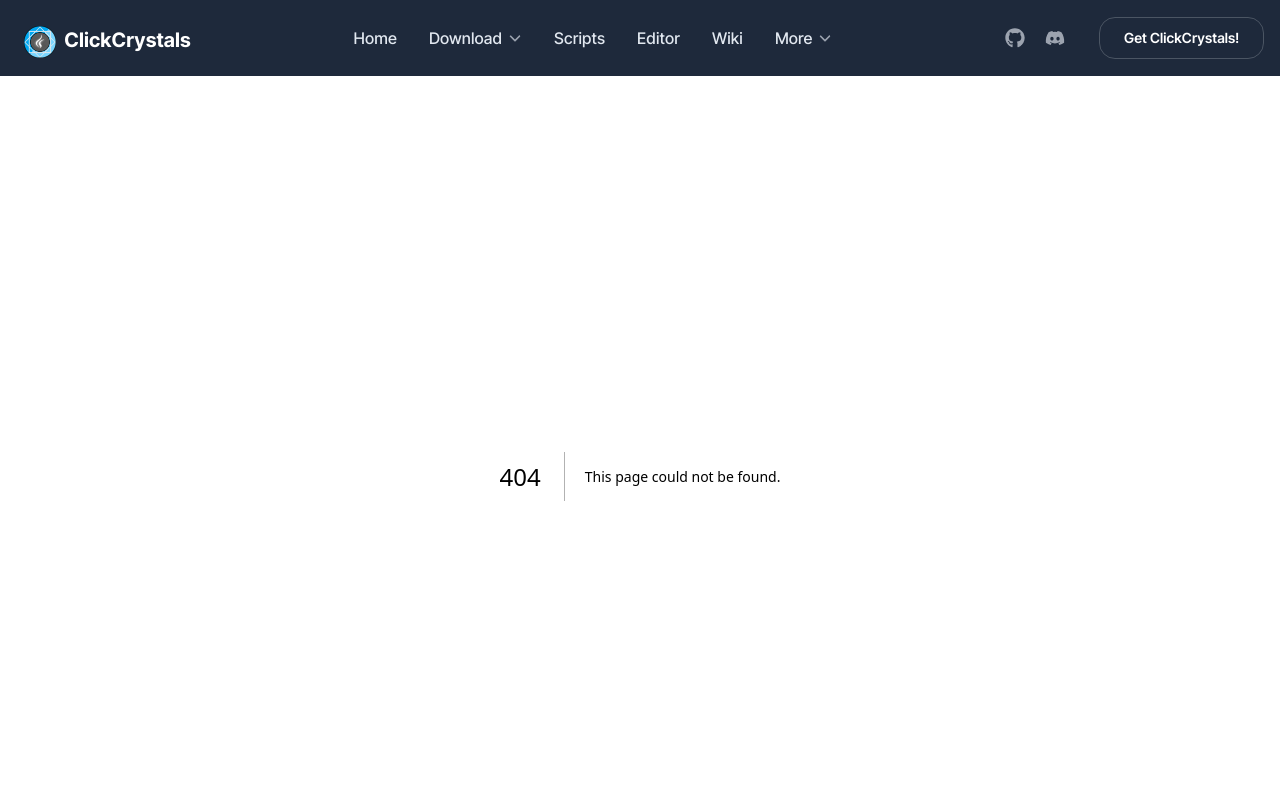
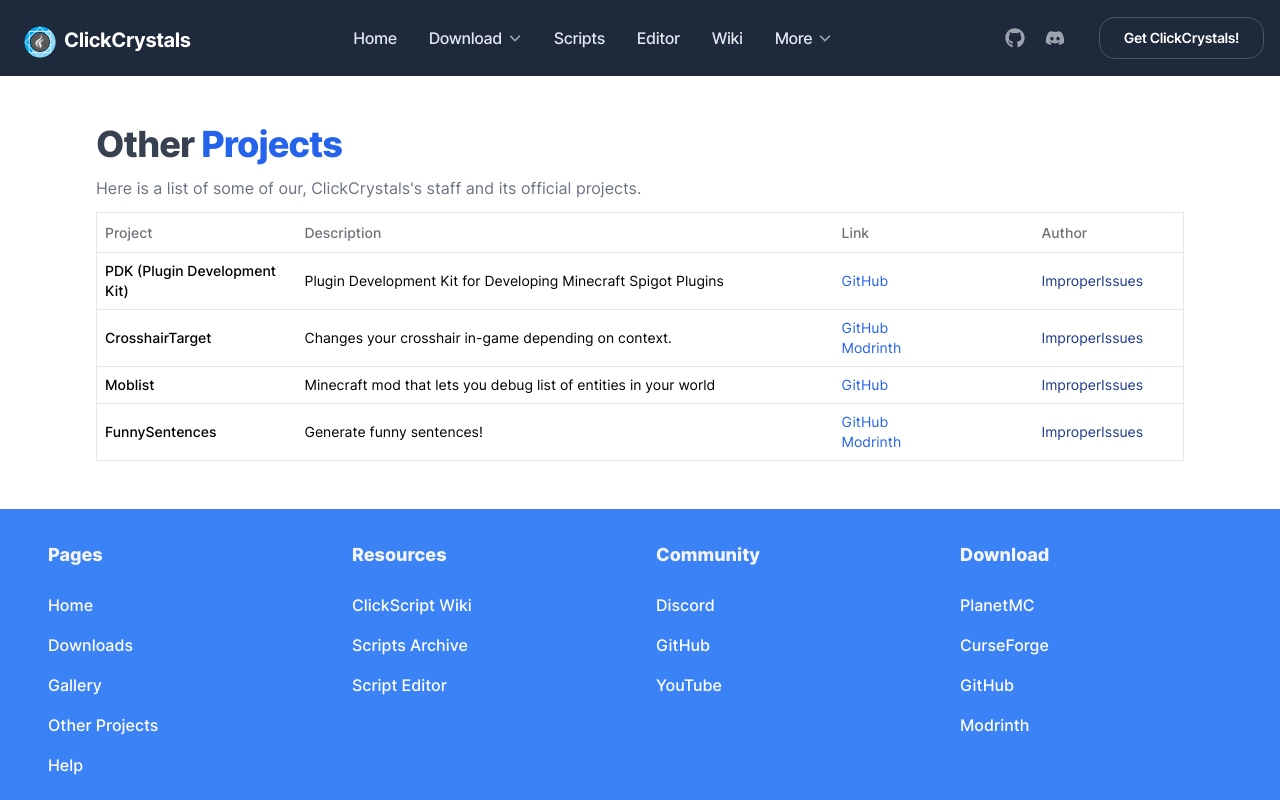
Before and after one commit to thetrouper/clickcrystals.xyz, a Next.js app: page /projects in a window 1280 px wide. Before the commit this address had no page. Shown: the top 800 px of the page. Built offline with nearby package versions, Linux system fonts and the light colour scheme.

Commit message:
WIP other projects

```diff
--- /dev/null
+++ b/app/projects/page.tsx
@@ -0,0 +1,21 @@
+import Projects from "@/components/Sections/projects/Projects";
+
+export default function OtherProjects() {
+  return (
+    <>
+      <main className="my-12 mx-6 md:mx-24">
+        <div className="py-0">
+          <div className="text-left">
+            <h1 className="text-gray-700 tracking-tight leading-[1.3] font-extrabold text-2xl md:text-3xl lg:text-4xl">
+              Other <span className="text-blue-600">Projects</span>
+            </h1>
+            <p className="text-gray-500 font-normal max-w-4xl my-3">
+              Here is a list of some of our, ClickCrystals's staff and its official projects.
+            </p>
+          </div>
+        </div>
+        <Projects />
+      </main>
+    </>
+  );
+}
--- /dev/null
+++ b/components/Sections/projects/Projects.tsx
@@ -0,0 +1,89 @@
+import {
+  Table,
+  TableBody,
+  TableCell,
+  TableHead,
+  TableHeader,
+  TableRow,
+} from "@/components/ui/table"
+import Link from "next/link";
+
+const authors = {
+  "ImproperIssues": "https://github.com/itzispyder"
+}
+
+const projects = [
+  {
+    name: "PDK (Plugin Development Kit)",
+    description: "Plugin Development Kit for Developing Minecraft Spigot Plugins",
+    links: {
+      "GitHub": "https://github.com/ItziSpyder/pdk",
+    },
+    author: "ImproperIssues",
+  },
+  {
+    name: "CrosshairTarget",
+    description: "Changes your crosshair in-game depending on context.",
+    links: {
+      "GitHub": "https://github.com/ItziSpyder/CrosshairTarget",
+      "Modrinth": "https://modrinth.com/mod/crosshairtarget",
+    },
+    author: "ImproperIssues",
+  },
+  {
+    name: "Moblist",
+    description: "Minecraft mod that lets you debug list of entities in your world",
+    links: {
+      "GitHub": "https://github.com/ItziSpyder/mobslist",
+    },
+    author: "ImproperIssues",
+  },
+  {
+    name: "FunnySentences",
+    description: "Generate funny sentences!",
+    links: {
+      "GitHub": 'https://github.com/ItziSpyder/FunnySentences',
+      'Modrinth': 'https://modrinth.com/mod/funnysentences',
+    },
+    author: "ImproperIssues",
+  }
+];
+
+export default function Projects() {
+  return (
+    <>
+      <Table className="border">
+        <TableHeader>
+          <TableRow>
+            <TableHead className="w-[200px]">Project</TableHead>
+            <TableHead>Description</TableHead>
+            <TableHead className="w-[200px]">Link</TableHead>
+            <TableHead className="w-[150px]">Author</TableHead>
+          </TableRow>
+        </TableHeader>
+        <TableBody>
+          {projects.map((project, index) => (
+            <TableRow key={index}>
+              <TableCell className="font-medium">{project.name}</TableCell>
+              <TableCell>{project.description}</TableCell>
+              <TableCell>
+                {Object.entries(project.links).map(([label, link], linkIndex) => (
+                  <div key={linkIndex}>
+                    <Link href={link} target="_blank" rel="noopener noreferrer" className="text-blue-600">
+                      {label}
+                    </Link>{" "}
+                  </div>
+                ))}
+              </TableCell>
+              <TableCell>
+                <Link href={authors[project.author as keyof typeof authors]} target="_blank" rel="noopener noreferrer" className="text-blue-900">
+                  {project.author}
+                </Link>{" "}
+              </TableCell>
+            </TableRow>
+          ))}
+        </TableBody>
+      </Table>
+    </>
+  )
+}
--- /dev/null
+++ b/components/ui/table.tsx
@@ -0,0 +1,120 @@
+import * as React from "react"
+
+import { cn } from "@/lib/utils"
+
+const Table = React.forwardRef<
+  HTMLTableElement,
+  React.HTMLAttributes<HTMLTableElement>
+>(({ className, ...props }, ref) => (
+  <div className="relative w-full overflow-auto">
+    <table
+      ref={ref}
+      className={cn("w-full caption-bottom text-sm", className)}
+      {...props}
+    />
+  </div>
+))
+Table.displayName = "Table"
+
+const TableHeader = React.forwardRef<
+  HTMLTableSectionElement,
+  React.HTMLAttributes<HTMLTableSectionElement>
+>(({ className, ...props }, ref) => (
+  <thead ref={ref} className={cn("[&_tr]:border-b", className)} {...props} />
+))
+TableHeader.displayName = "TableHeader"
+
+const TableBody = React.forwardRef<
+  HTMLTableSectionElement,
+  React.HTMLAttributes<HTMLTableSectionElement>
+>(({ className, ...props }, ref) => (
+  <tbody
+    ref={ref}
+    className={cn("[&_tr:last-child]:border-0", className)}
+    {...props}
+  />
+))
+TableBody.displayName = "TableBody"
+
+const TableFooter = React.forwardRef<
+  HTMLTableSectionElement,
+  React.HTMLAttributes<HTMLTableSectionElement>
+>(({ className, ...props }, ref) => (
+  <tfoot
+    ref={ref}
+    className={cn(
+      "border-t bg-zinc-100/50 font-medium [&>tr]:last:border-b-0 dark:bg-zinc-800/50",
+      className
+    )}
+    {...props}
+  />
+))
+TableFooter.displayName = "TableFooter"
+
+const TableRow = React.forwardRef<
+  HTMLTableRowElement,
+  React.HTMLAttributes<HTMLTableRowElement>
+>(({ className, ...props }, ref) => (
+  <tr
+    ref={ref}
+    className={cn(
+      "border-b transition-colors hover:bg-zinc-100/50 data-[state=selected]:bg-zinc-100 dark:hover:bg-zinc-800/50 dark:data-[state=selected]:bg-zinc-800",
+      className
+    )}
+    {...props}
+  />
+))
+TableRow.displayName = "TableRow"
+
+const TableHead = React.forwardRef<
+  HTMLTableCellElement,
+  React.ThHTMLAttributes<HTMLTableCellElement>
+>(({ className, ...props }, ref) => (
+  <th
+    ref={ref}
+    className={cn(
+      "h-10 px-2 text-left align-middle font-medium text-zinc-500 [&:has([role=checkbox])]:pr-0 [&>[role=checkbox]]:translate-y-[2px] dark:text-zinc-400",
+      className
+    )}
+    {...props}
+  />
+))
+TableHead.displayName = "TableHead"
+
+const TableCell = React.forwardRef<
+  HTMLTableCellElement,
+  React.TdHTMLAttributes<HTMLTableCellElement>
+>(({ className, ...props }, ref) => (
+  <td
+    ref={ref}
+    className={cn(
+      "p-2 align-middle [&:has([role=checkbox])]:pr-0 [&>[role=checkbox]]:translate-y-[2px]",
+      className
+    )}
+    {...props}
+  />
+))
+TableCell.displayName = "TableCell"
+
+const TableCaption = React.forwardRef<
+  HTMLTableCaptionElement,
+  React.HTMLAttributes<HTMLTableCaptionElement>
+>(({ className, ...props }, ref) => (
+  <caption
+    ref={ref}
+    className={cn("mt-4 text-sm text-zinc-500 dark:text-zinc-400", className)}
+    {...props}
+  />
+))
+TableCaption.displayName = "TableCaption"
+
+export {
+  Table,
+  TableHeader,
+  TableBody,
+  TableFooter,
+  TableHead,
+  TableRow,
+  TableCell,
+  TableCaption,
+}
```
